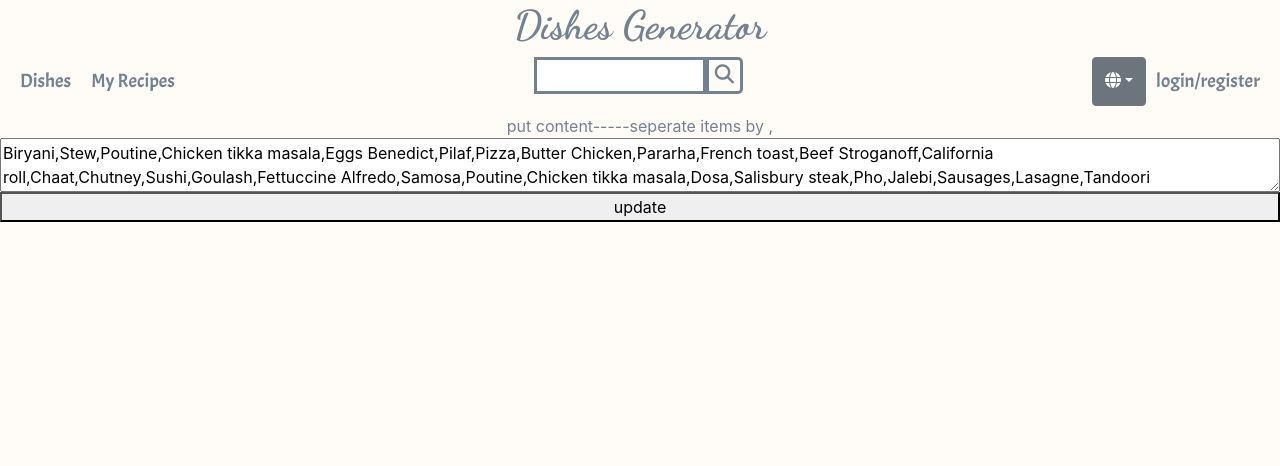
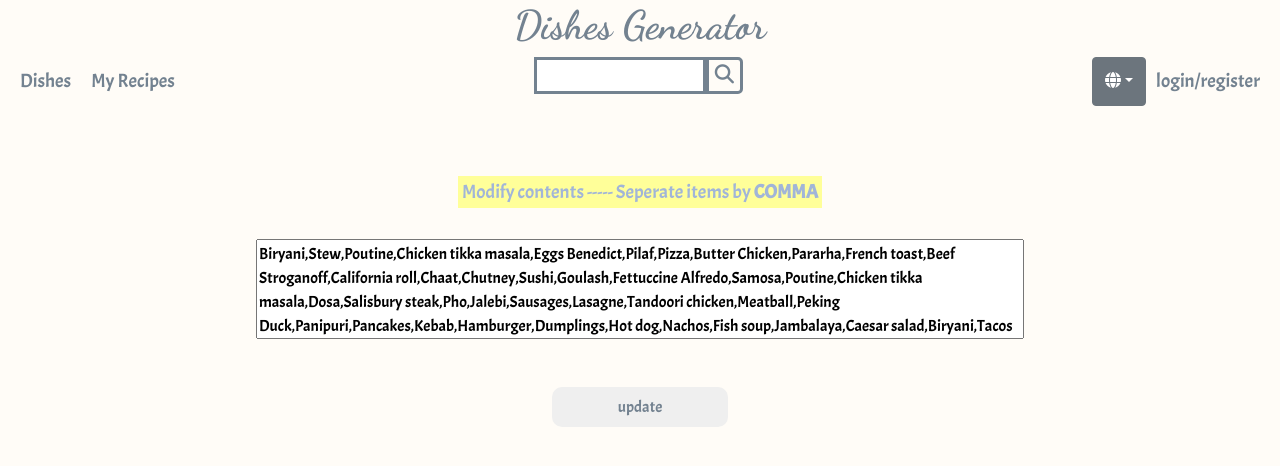
Before and after one commit to Luna123j/recipe_dice, a React (Create React App) app in the folder client/: page /editDice in a window 1280 px wide. Shown: the top 466 px of the page. Built offline with nearby package versions, Linux system fonts and the light colour scheme; no server answers.

Commit message:
change edit page layout

```diff
--- a/client/src/component/EditDice.jsx
+++ b/client/src/component/EditDice.jsx
@@ -16,10 +16,10 @@ const EditDice = (props) => {
 
   return (
     <div className="editDiv">
-      <label>put content-----seperate items by ,</label>
+      <label><mark>Modify contents ----- Seperate items by <strong>COMMA</strong></mark></label>
       <textarea id='inputRecipe' defaultValue={props.diceContent} onChange={inputHandler} />
 
-      <button type="Submit" onClick={()=>{props.editContent(inputArr); navigate('/')}}>update</button>
+      <button className="updateBtn" type="Submit" onClick={()=>{props.editContent(inputArr); navigate('/')}}>update</button>
     </div>
   )
 }
--- a/client/src/component/EditDice.scss
+++ b/client/src/component/EditDice.scss
@@ -1,6 +1,38 @@
 .editDiv {
+  margin-top: 5%;
   display: flex;
   flex-direction: column;
   align-content: center;
+  font-family: "Acme", sans-serif;
 
+  label{
+    margin-bottom: 2em;
+  }
+
+  mark{
+    color: #a1b5d8;
+    font-size: larger;
+    background-color: rgb(255, 255, 153);
+  }
+
+  #inputRecipe {
+    width: 60%;
+    overflow-y: scroll;
+    height: 100px;
+    resize: none; /* Remove this if you want the user to resize the textarea */
+    align-self: center;
+
+  }
+
+  .updateBtn {
+    color: #738290;
+    width: 11em;
+    padding: 0.5em;
+    margin-bottom: 0.5em;
+    border: none;
+    border-radius: 10px;
+    margin-top: 3em;
+    align-self: center;
+    cursor: pointer;
+  }
 }
--- a/client/src/component/RollDice.jsx
+++ b/client/src/component/RollDice.jsx
@@ -70,7 +70,6 @@ const RollDice = (props) => {
           <button className="editBtn" type="Submit" onClick={handleEdit}>Edit Rolling Dishes</button>
           <button className="submitBtn" type="Submit" onClick={recipesArr.length>0 ? roll : rollNothing}> {state.rolling ? 'Rolling' : 'Click to Roll'} </button>
         </div>
-
       </div>
     </div>
 
```
